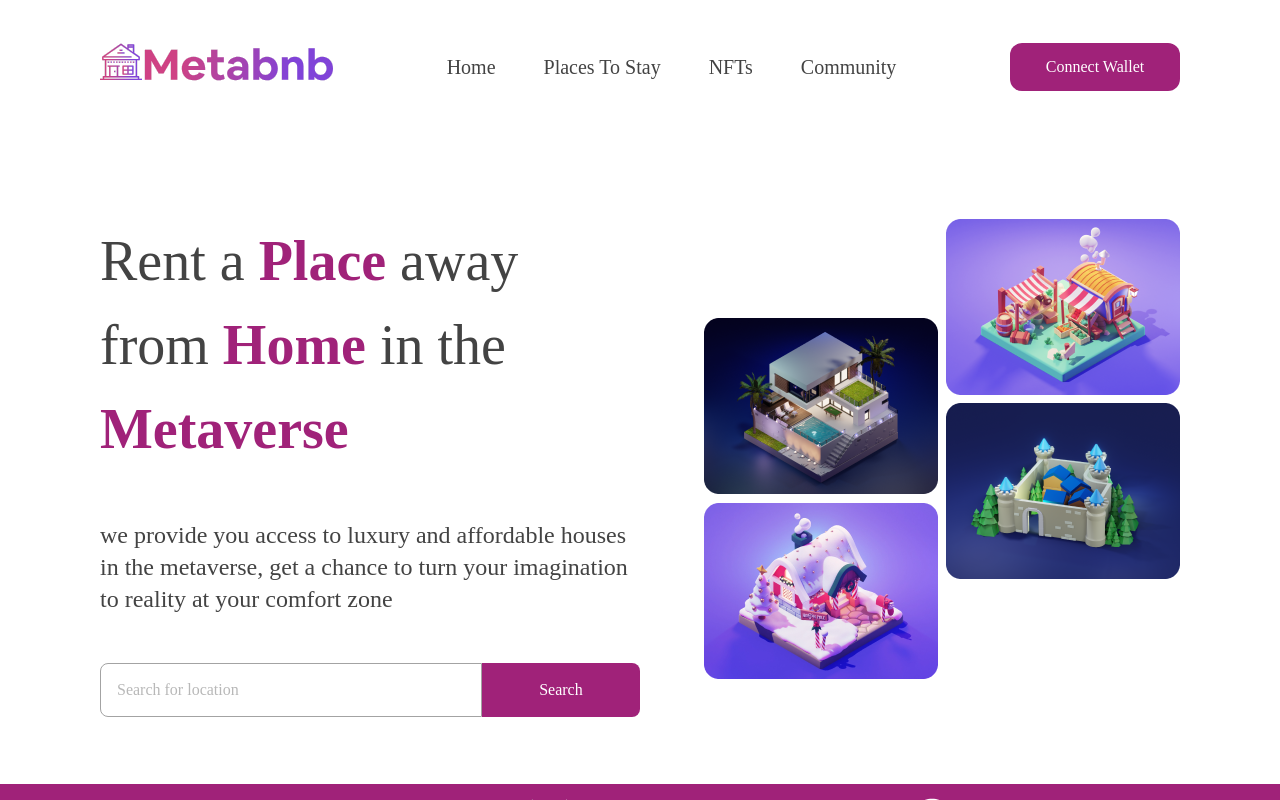
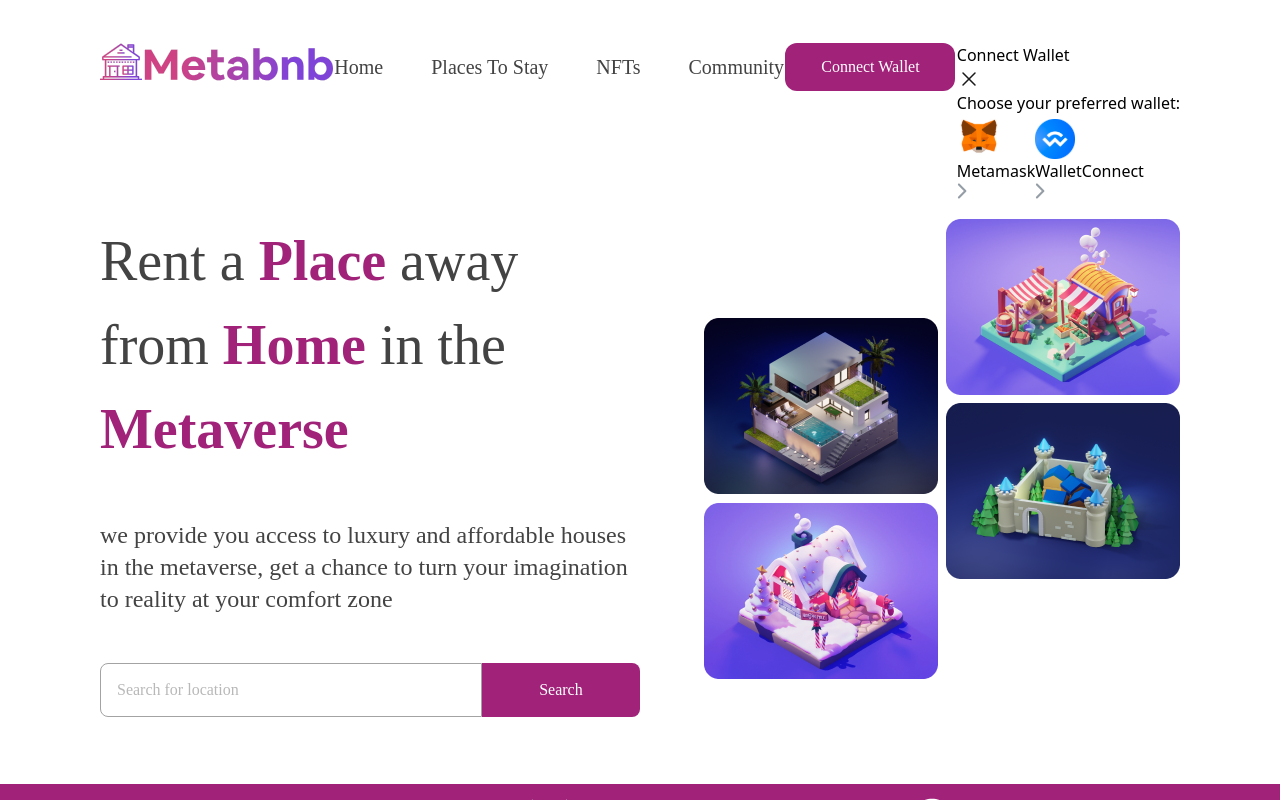
Before and after one commit to Cornerstone-04/metabnb, a React (Create React App) app: page / in a window 1280 px wide. Both pictures are taken after a click on the button "Connect Wallet". Shown: the top 800 px of the page. Built offline with nearby package versions, Linux system fonts and the light colour scheme; a web font is replaced by a local one.

Commit message:
feat: Create modal structure

```diff
--- a/src/assets/index.jsx
+++ b/src/assets/index.jsx
@@ -1,3 +1,5 @@
+import Arrow from "./icons/arrow.svg";
+import Close from "./icons/close.svg";
 import Facebook from "./icons/facebook_white.svg";
 import Instagram from "./icons/ig_white.svg";
 import Logo from "./icons/logo_coloured.svg";
@@ -35,6 +37,8 @@ import NFT2 from "./images/nfts/nft2.png";
 import NFT3 from "./images/nfts/nft3.png";
 
 export {
+  Arrow,
+  Close,
   Facebook,
   Home1,
   Home2,
--- a/src/components/Modal.jsx
+++ b/src/components/Modal.jsx
@@ -1,11 +1,42 @@
-import React from 'react'
+import React from "react";
+import { Arrow, Close, MetaMask, Wallet } from "../assets";
 
-const Modal = () => {
+const Modal = ({ setOpenModal }) => {
   return (
     <div>
+      <div>
+        <p>Connect Wallet</p>
+        <img
+          src={Close}
+          alt=""
+          onClick={() => {
+            setOpenModal(false);
+          }}
+        />
+        <div>
+          <p>Choose your preferred wallet:</p>
+          <button>
+            <span>
+              <img src={MetaMask} alt="" />
+              <span>Metamask</span>
+            </span>
+            <span>
+              <img src={Arrow} alt="" />
+            </span>
+          </button>
+          <button>
+            <span>
+              <img src={Wallet} alt="" />
+              <span>WalletConnect</span>
+            </span>
+            <span>
+              <img src={Arrow} alt="" />
+            </span>
+          </button>
+        </div>
+      </div>
+    </div>
+  );
+};
 
-    </div>
-  )
-}
-
-export default Modal
+export default Modal;
--- a/src/components/Navbar.jsx
+++ b/src/components/Navbar.jsx
@@ -1,8 +1,11 @@
-import React from "react";
+import React, { useState } from "react";
 import { Link } from "react-router-dom";
 import { Logo } from "../assets";
+import Modal from "./Modal";
 
 const Navbar = () => {
+  const [modalOpen, setModalOpen] = useState(false);
+
   return (
     <nav className="w-full flex justify-between px-12 lg:px-100 mt-43 h-12">
       <div>
@@ -24,9 +27,16 @@ const Navbar = () => {
         </Link>
       </div>
 
-      <button className="h-12 rounded-xl flex justify-center items-center w-btn bg-gradient-to-t from-primary to-primary text-white font-default font-light font-base">
+      <button
+        className="h-12 rounded-xl flex justify-center items-center w-btn bg-gradient-to-t from-primary to-primary text-white font-default font-light font-base"
+        onClick={() => {
+          setModalOpen(true);
+        }}
+      >
         Connect Wallet
       </button>
+
+      {modalOpen && <Modal setOpenModal={setModalOpen} />}
     </nav>
   );
 };
--- a/src/screens/Landing.jsx
+++ b/src/screens/Landing.jsx
@@ -17,6 +17,8 @@ import { Footer, Navbar } from "../components/";
 import home from "../data/home";
 
 const Landing = () => {
+
+
   return (
     <div>
       <Navbar />
@@ -68,7 +70,9 @@ const Landing = () => {
       </div>
       {/* next adventure */}
       <section className="px-100 mt-58 flex flex-col items-center gap-43">
-        <h1 className="text-black text-5xl font-bold font-default">Inspiration for your next adventure</h1>
+        <h1 className="text-black text-5xl font-bold font-default">
+          Inspiration for your next adventure
+        </h1>
         <div className="w-full grid grid-cols-1 sm:grid-cols-2 md:grid-cols-2 lg:grid-cols-3 xl:grid-cols-4 gap-6 place-items-center mx-auto max-w-full mb-53">
           {home &&
             home.map((data) => (
```
Also changed, not shown: src/assets/icons/arrow.svg (added), src/assets/icons/close.svg (added).
